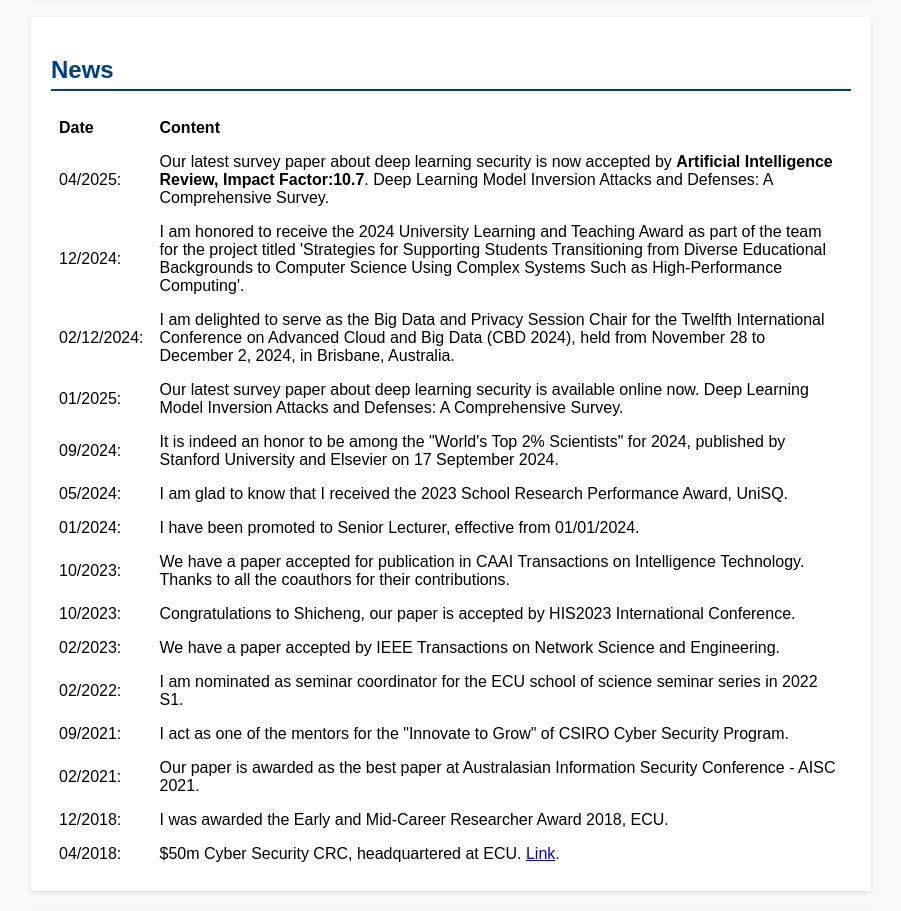
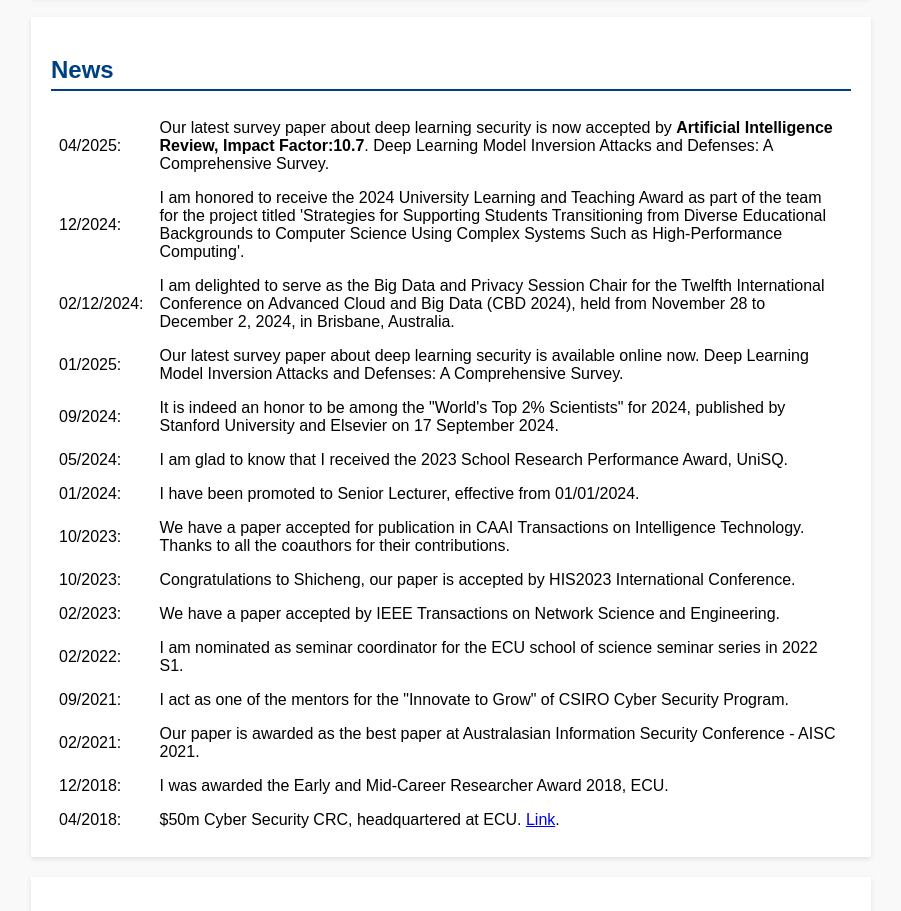
Before and after one commit to overgter/overgter.github.io, a plain HTML site: page index.html in a window 1280 px wide. Shown: the part 821-1732 px from the top of the page, without its empty margins (189-1090 px from the left). Drawn offline with Linux system fonts and the light colour scheme.

Commit message:
Update index.html

```diff
--- a/index.html
+++ b/index.html
@@ -54,7 +54,7 @@ hen<!DOCTYPE html>
 <!--    <ul>
     <li><span style="font-weight: bold;">04/2025:</span> Our latest survey paper about deep learning security is now accepted by <strong>Artificial Intelligence Review, Impact Factor:10.7</strong>. Deep Learning Model Inversion Attacks and Defenses: A Comprehensive Survey.</li>
     <li><span style="font-weight: bold;">12/2024:</span> I am honored to receive the 2024 University Learning and Teaching Award as part of the team for the project titled 'Strategies for Supporting Students Transitioning from Diverse Educational Backgrounds to Computer Science Using Complex Systems Such as High-Performance Computing'.</li>
-    <li><span style="font-weight: bold;">02/12/2024:</span> I am delighted to serve as the Big Data and Privacy Session Chair for the Twelfth International Conference on Advanced Cloud and Big Data (CBD 2024), held from November 28 to December 2, 2024, in Brisbane, Australia.</li>
+    <li><span style="font-weight: bold;">12/2024:</span> I am delighted to serve as the Big Data and Privacy Session Chair for the Twelfth International Conference on Advanced Cloud and Big Data (CBD 2024), held from November 28 to December 2, 2024, in Brisbane, Australia.</li>
     <li><span style="font-weight: bold;">01/2025:</span> Our latest survey paper about deep learning security is available online now. Deep Learning Model Inversion Attacks and Defenses: A Comprehensive Survey.</li>
     <li><span style="font-weight: bold;">09/2024:</span> It is indeed an honor to be among the "World's Top 2% Scientists" for 2024, published by Stanford University and Elsevier on 17 September 2024.</li>
     <li><span style="font-weight: bold;">05/2024:</span> I am glad to know that I received the 2023 School Research Performance Award, UniSQ.</li>
@@ -69,12 +69,12 @@ hen<!DOCTYPE html>
     <li><span style="font-weight: bold;">04/2018:</span> $50m Cyber Security CRC, headquartered at ECU. <a href="https://www.ecu.edu.au/news/latest-news/2018/04/$50m-cyber-security-crc-open-for-business-to-close-down-cyber-criminals" target="_blank">Link</a>.</li>
    </ul> -->
    <table style="border-collapse: collapse; width: 100%;">
-      <thead>
+<!--       <thead>
         <tr>
           <th style="text-align: left; padding: 8px;">Date</th>
-          <th style="text-align: left; padding: 8px;">Content</th>
+          <th style="text-align: left; padding: 8px;">Description</th>
         </tr>
-      </thead>
+      </thead> -->
       <tbody>
         <tr>
           <td style="padding: 8px;">04/2025:</td>
```
